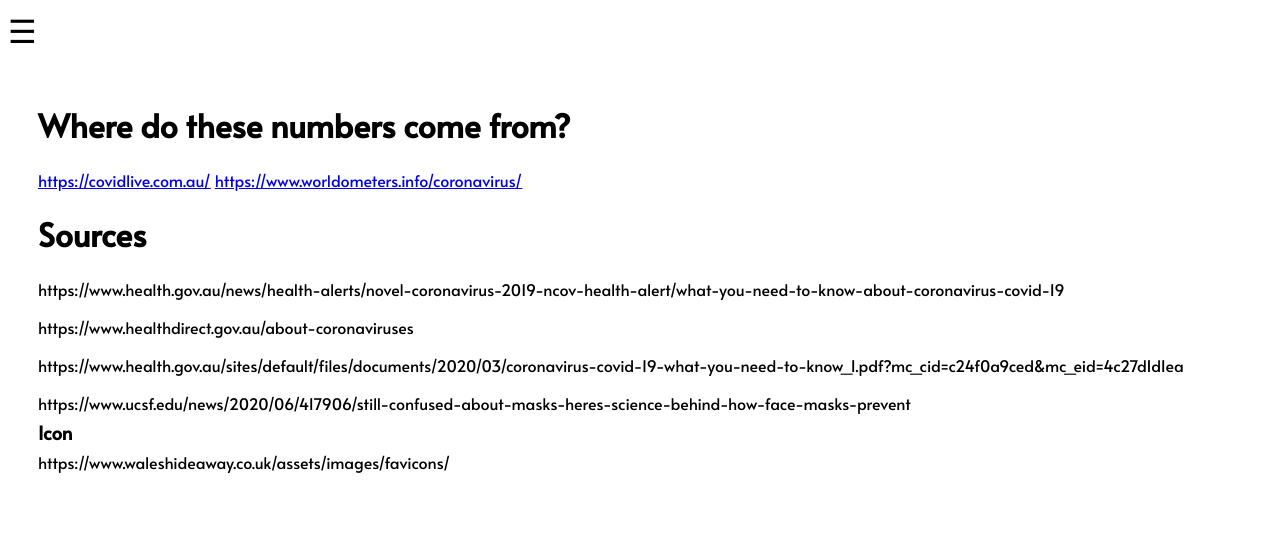
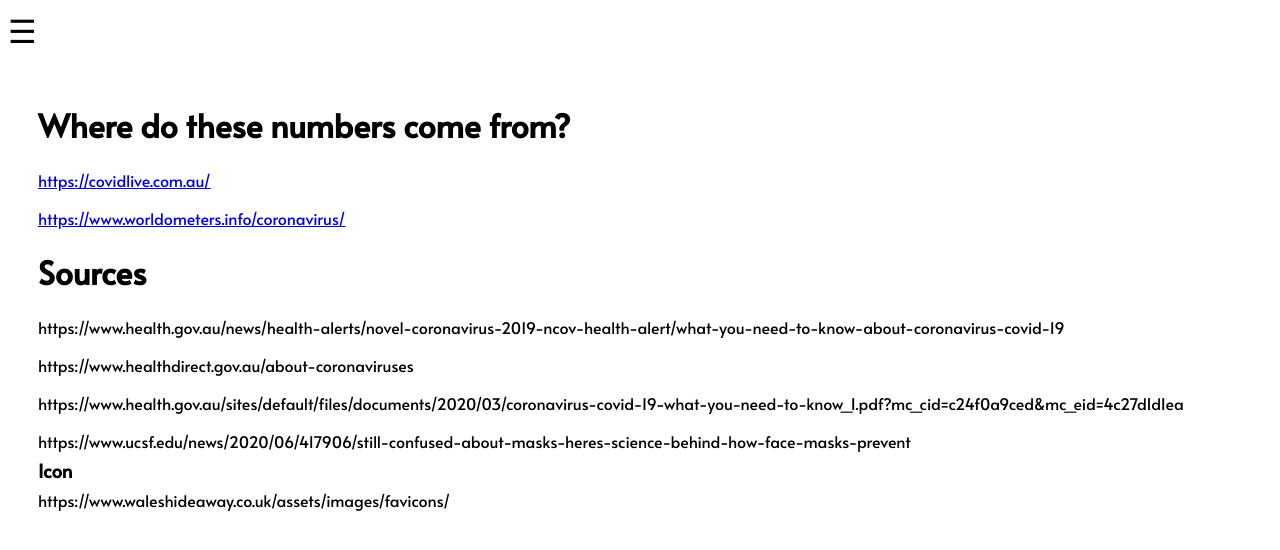
Before and after one commit to Darlane1/HIT238-Mobile-Paradigm, a browser extension: page sources.html in a window 1280 px wide. Drawn offline with Linux system fonts and the light colour scheme.

Commit message:
added a package.json file

```diff
--- a/sources.html
+++ b/sources.html
@@ -13,8 +13,8 @@
 
 <div class="text-wrapper">
   <h1>Where do these numbers come from?</h1>
-  <a href="https://covidlive.com.au/">https://covidlive.com.au/</a>
-  <a href="https://www.worldometers.info/coronavirus/">https://www.worldometers.info/coronavirus/</a>
+  <p><a href="https://covidlive.com.au/">https://covidlive.com.au/</a></p>
+  <p><a href="https://www.worldometers.info/coronavirus/">https://www.worldometers.info/coronavirus/</a></p>
   <h1>Sources</h1>
   <p>https://www.health.gov.au/news/health-alerts/novel-coronavirus-2019-ncov-health-alert/what-you-need-to-know-about-coronavirus-covid-19</p>
   <p>https://www.healthdirect.gov.au/about-coronaviruses</p>
```
Also changed, not shown: package.json (added, +20 -0 lines).
